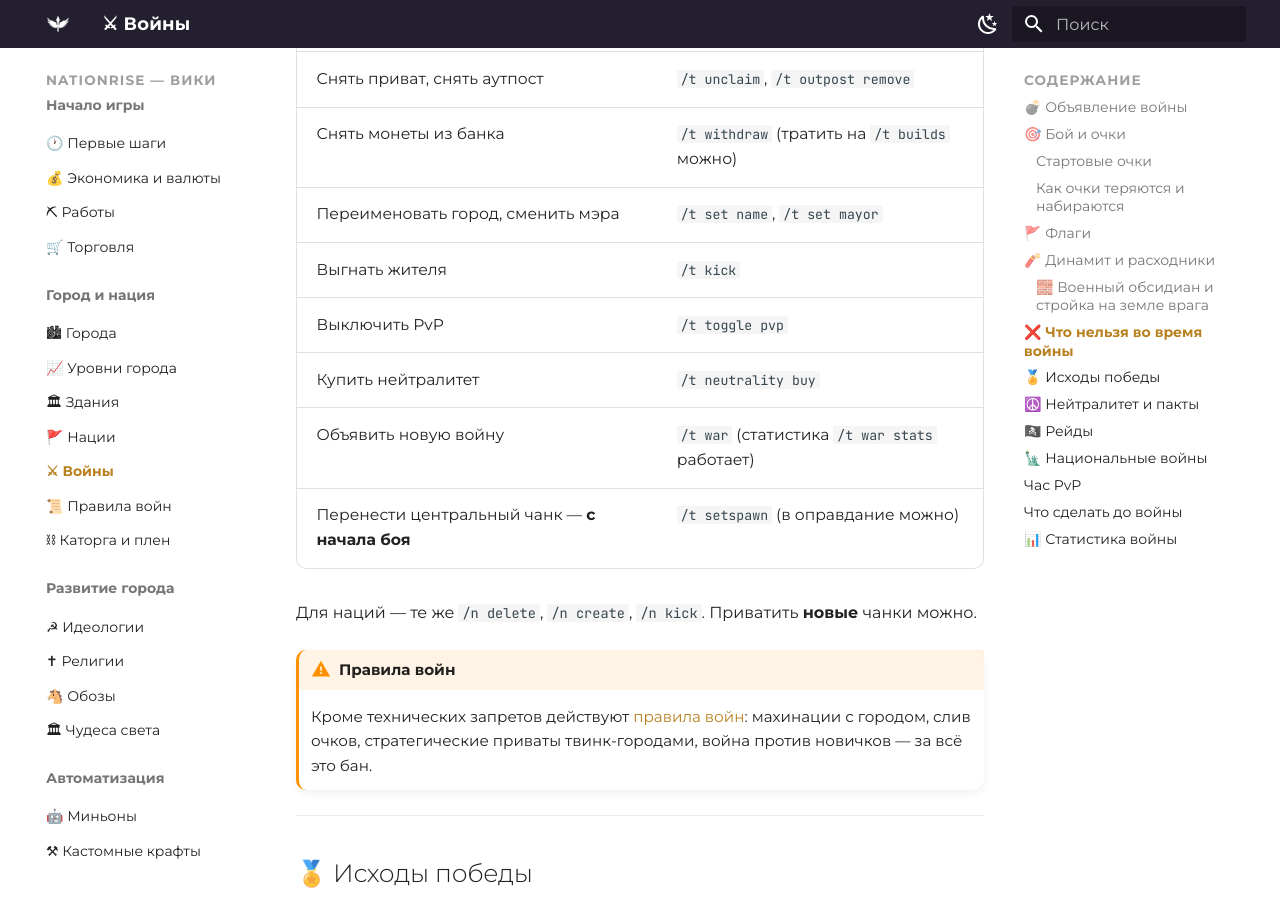
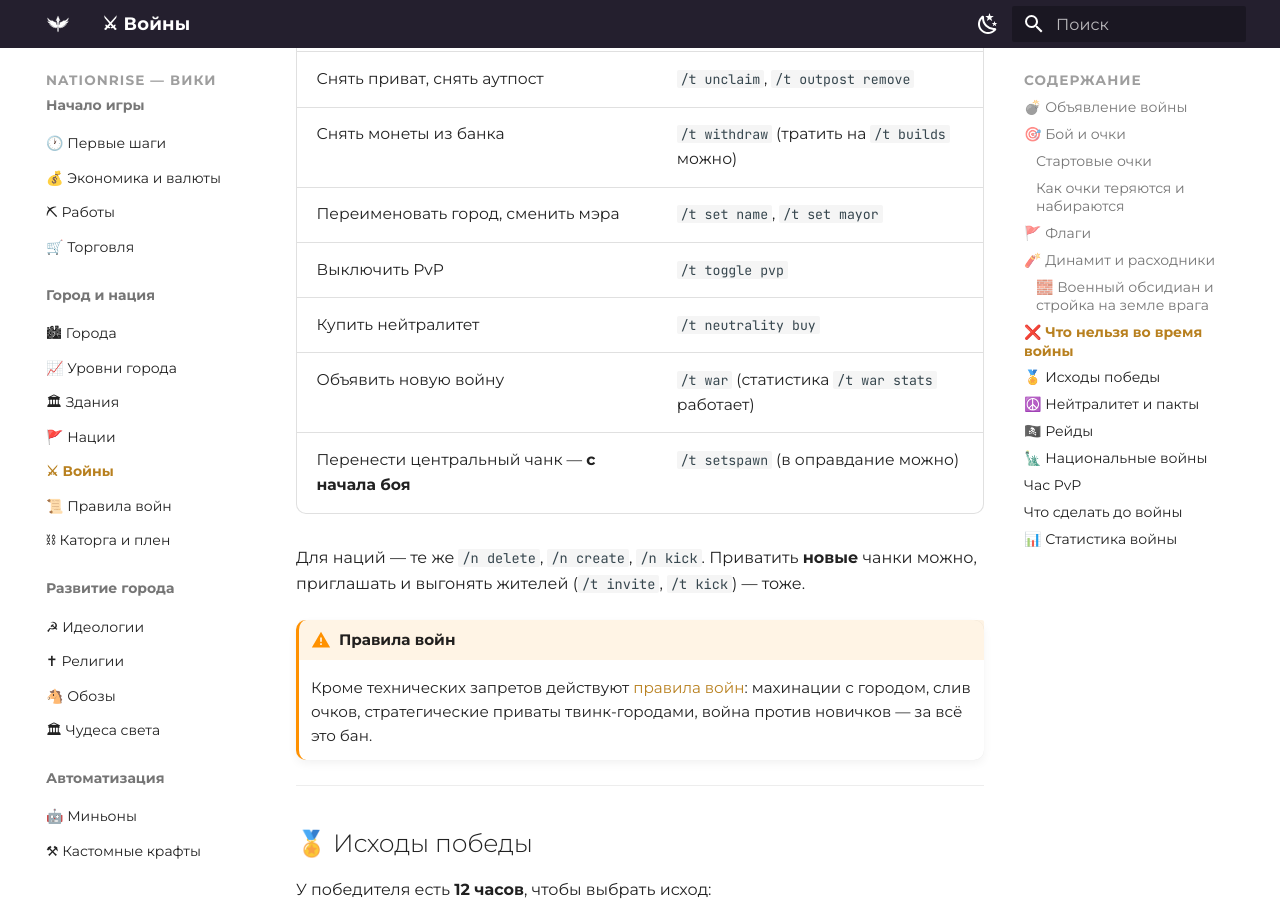
Before and after one commit to zixSSSed/NationRise-Wiki-RU, an MkDocs documentation site: the page built from docs/war.md, in a window 1280 px wide and 900 px high, scrolled down 7000 px. Built offline with MkDocs 1.6.1 and Material for MkDocs 9.7.7, drawn with Linux system fonts in a browser that asks for light colours.

Commit message:
Войны: кик и приглашение жителей во время войны разрешены
Co-Authored-By: Claude Opus 5.5 <noreply@anthropic.com>

```diff
--- a/docs/war.md
+++ b/docs/war.md
@@ -181,13 +181,13 @@
 | Снять приват, снять аутпост | `/t unclaim`, `/t outpost remove` |
 | Снять монеты из банка | `/t withdraw` (тратить на `/t builds` можно) |
 | Переименовать город, сменить мэра | `/t set name`, `/t set mayor` |
-| Выгнать жителя | `/t kick` |
 | Выключить PvP | `/t toggle pvp` |
 | Купить нейтралитет | `/t neutrality buy` |
 | Объявить новую войну | `/t war` (статистика `/t war stats` работает) |
 | Перенести центральный чанк — **с начала боя** | `/t setspawn` (в оправдание можно) |
 
-Для наций — те же `/n delete`, `/n create`, `/n kick`. Приватить **новые** чанки можно.
+Для наций — те же `/n delete`, `/n create`, `/n kick`. Приватить **новые** чанки можно, приглашать
+и выгонять жителей (`/t invite`, `/t kick`) — тоже.
 
 !!! warning "Правила войн"
     Кроме технических запретов действуют [правила войн](war-rules.md): махинации с городом,
```
